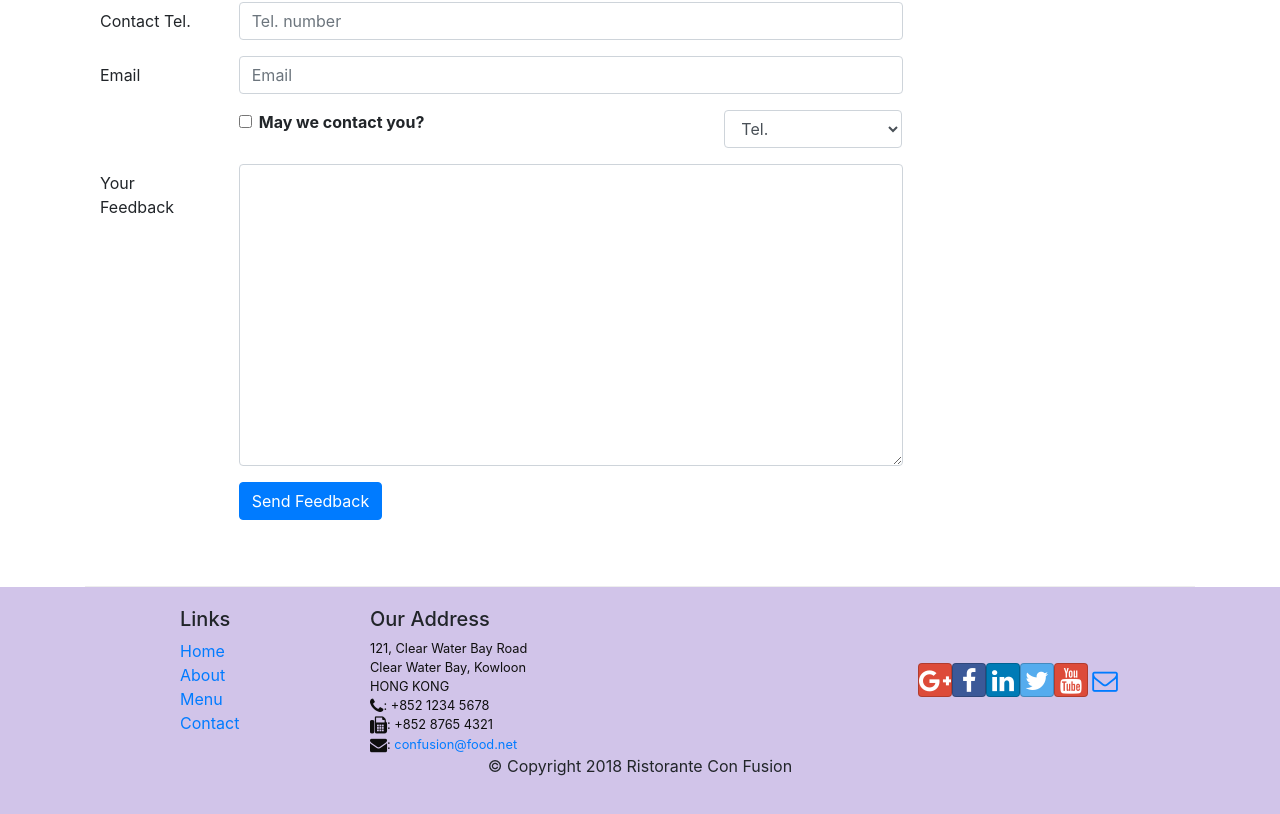
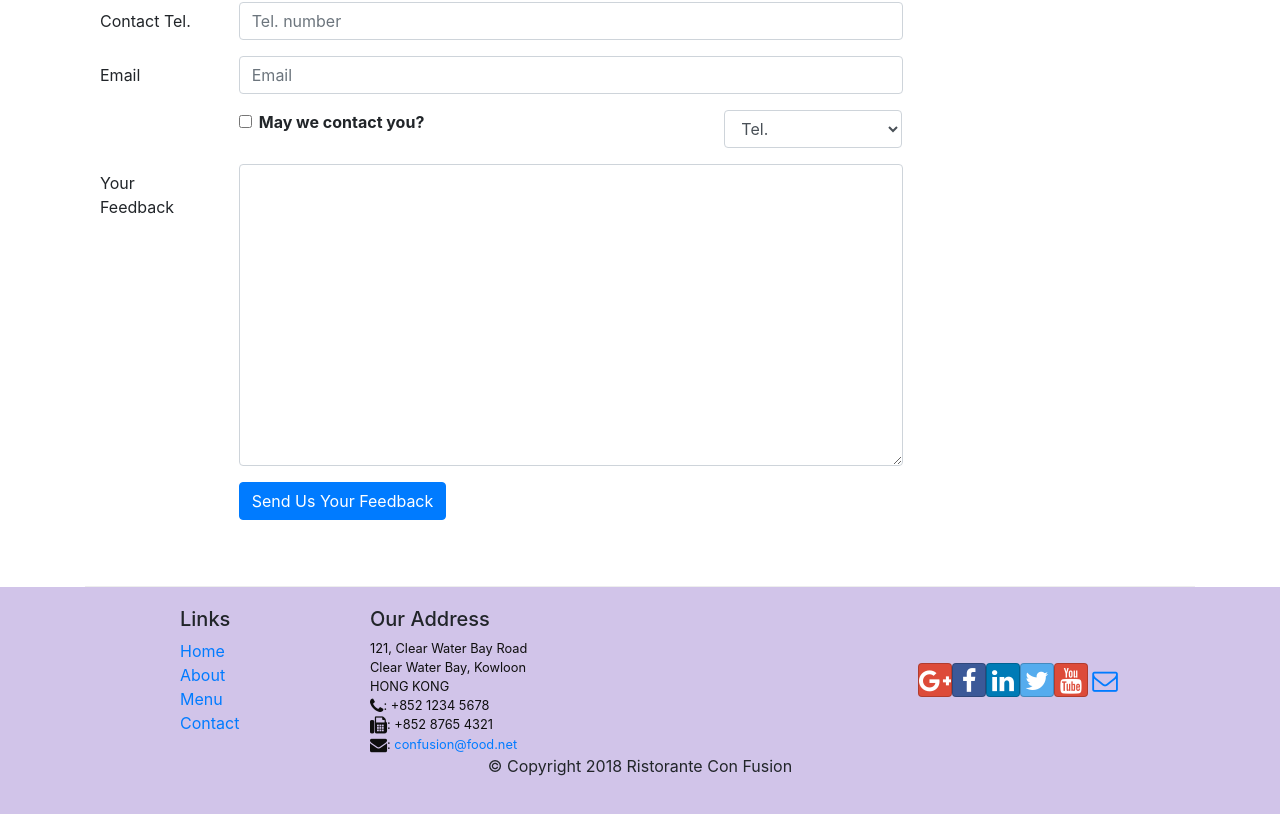
Before and after one commit to KShehzadi/Front-End-Web-Development-with-React, a React (Create React App) app in the folder Week 3/confusion/: page /contactus in a window 1280 px wide. Shown: the part 1070-1884 px from the top of the page. Built offline with nearby package versions, Linux system fonts and the light colour scheme.

Commit message:
Controlled Forms update 1

```diff
--- a/Week 3/confusion/src/components/ContactComponent.js
+++ b/Week 3/confusion/src/components/ContactComponent.js
@@ -150,7 +150,7 @@ class Contact extends Component {
                             <FormGroup row>
                                 <Col md={{size: 10, offset: 2}}>
                                     <Button type="submit" color="primary">
-                                        Send Feedback
+                                        Send Us Your Feedback
                                     </Button>
                                 </Col>
                             </FormGroup>
```
